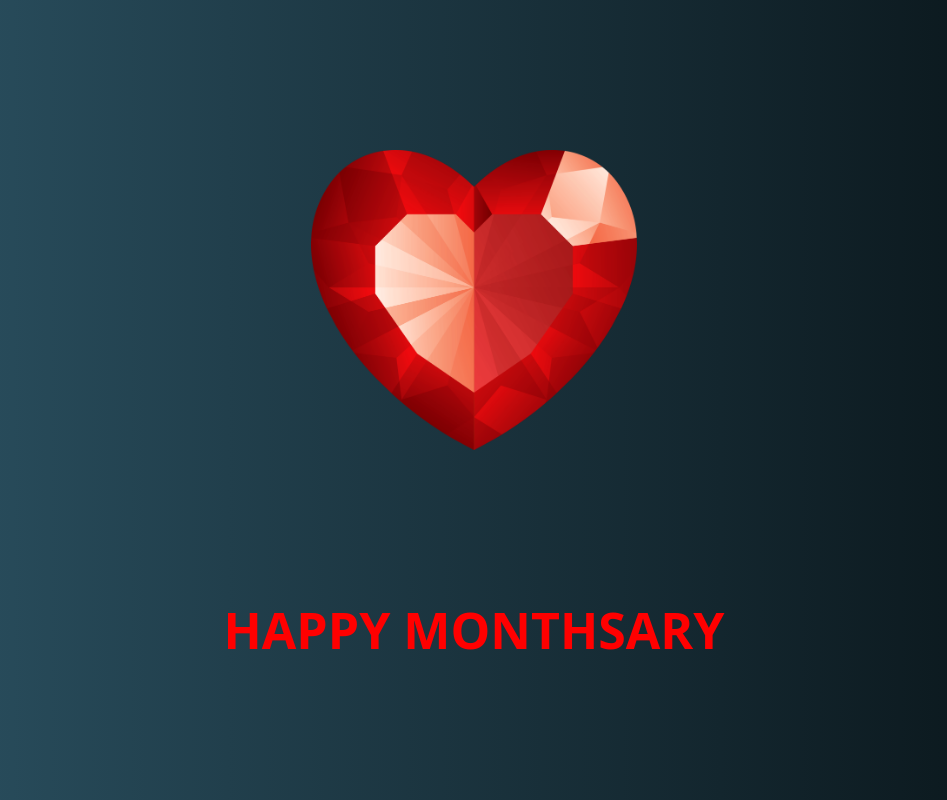
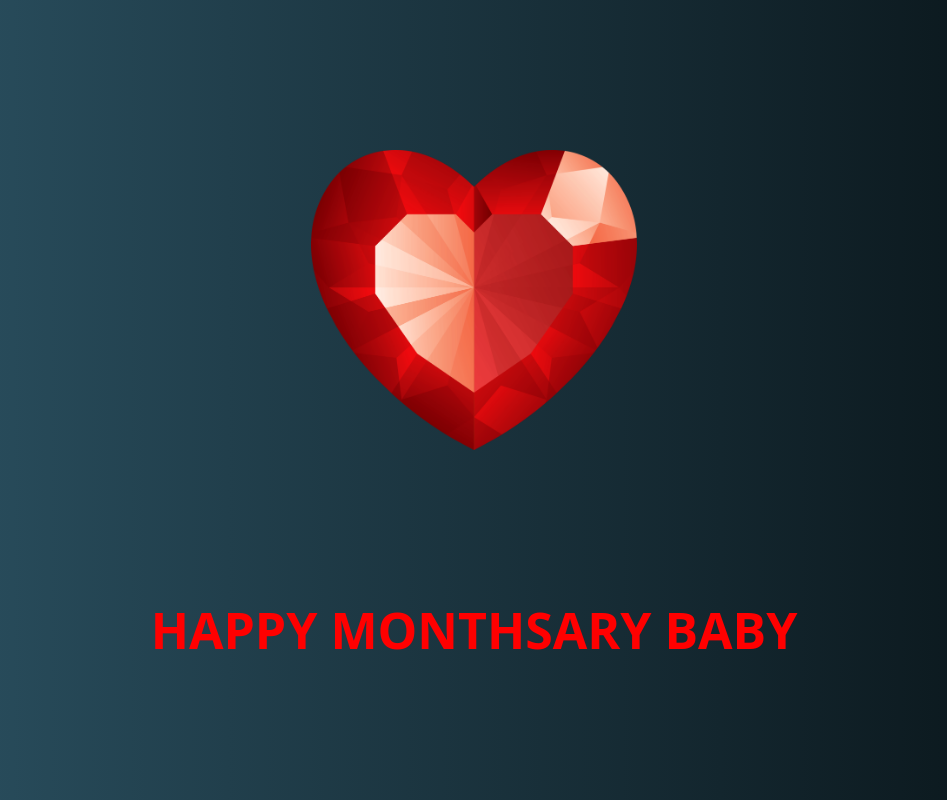
Before and after one commit to zdlyas/comeback, a plain HTML site: page index.html in a window 1280 px wide. Shown: the whole page, without its empty margins (166-1113 px from the left). Drawn offline with nearby package versions, Linux system fonts and the light colour scheme.

Commit message:
Update index.html

```diff
--- a/index.html
+++ b/index.html
@@ -68,7 +68,7 @@
         class="wrapper4-danger h-25 d-flex justify-content-center align-items-start"
       >
         <a href="index2.html" style="text-decoration: none"
-          ><h2>HAPPY MONTHSARY</h2></a
+          ><h2>HAPPY MONTHSARY BABY</h2></a
         >
       </div>
     </div>
```
